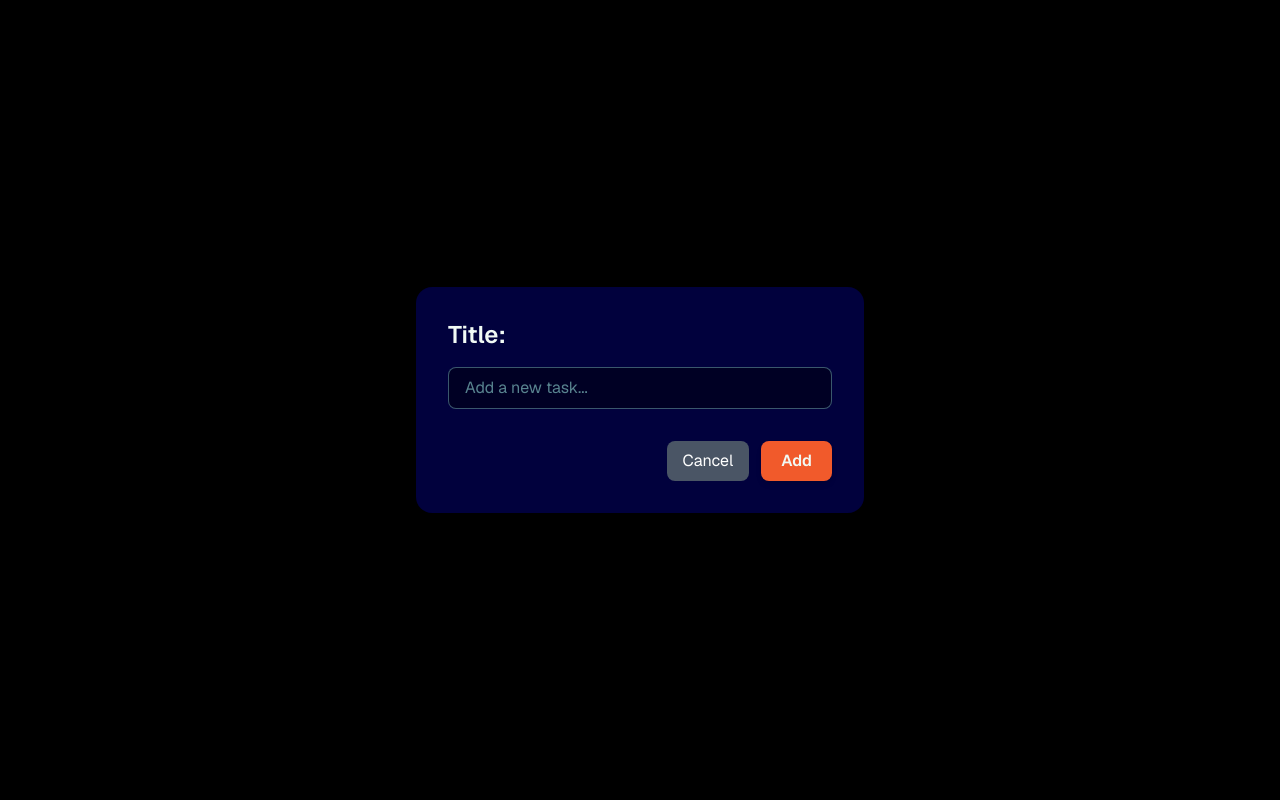
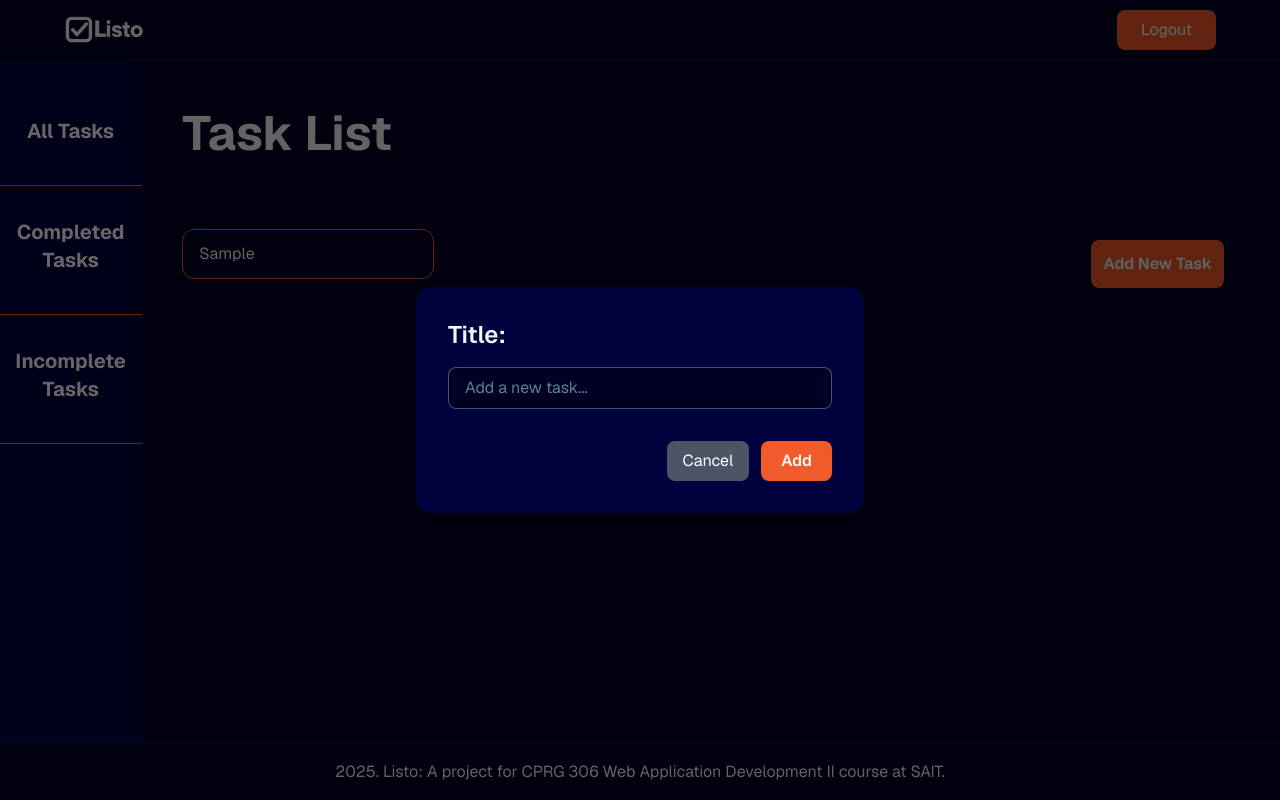
Before and after one commit to SoftDevCLF/to-do-app, a Next.js app: page /tasks-list in a window 1280 px wide. Both pictures are taken after typing "Sample" into the empty fields and a click on the button "Add New Task". Built offline with nearby package versions, Linux system fonts and the light colour scheme.

Commit message:
Implementation of EditTaskModal similar to TaskForm

```diff
--- a/app/components/Modals/TaskFormModal.js
+++ b/app/components/Modals/TaskFormModal.js
@@ -4,8 +4,8 @@ import { useState } from "react";
 
 // TaskForm component allows the user to input a new task
 export default function TaskFormModal({ onAddTask, onClose }) {
+
   const [title, setTitle] = useState("");
-
 
   // Handle form submission
   function handleSubmit(event) {
@@ -18,14 +18,12 @@ export default function TaskFormModal({ onAddTask, onClose }) {
     title: title,
     completed: false,
   };
-
   onAddTask(newTask); //Will be replaced with event handler function that will add task to firestore
   setTitle(""); //clear form input after submission
 }
 
-
   return (
-    <div className="fixed inset-0 flex items-center justify-center bg-black bg-opacity-50 z-50"
+    <div className="fixed inset-0 flex items-center justify-center bg-black/60 bg-opacity-50 z-50"
       onClick={onClose} //Modal clicked outside closes
     >
       <div className="bg-[#01013D] p-8 rounded-2xl shadow-xl w-full max-w-md"
```
